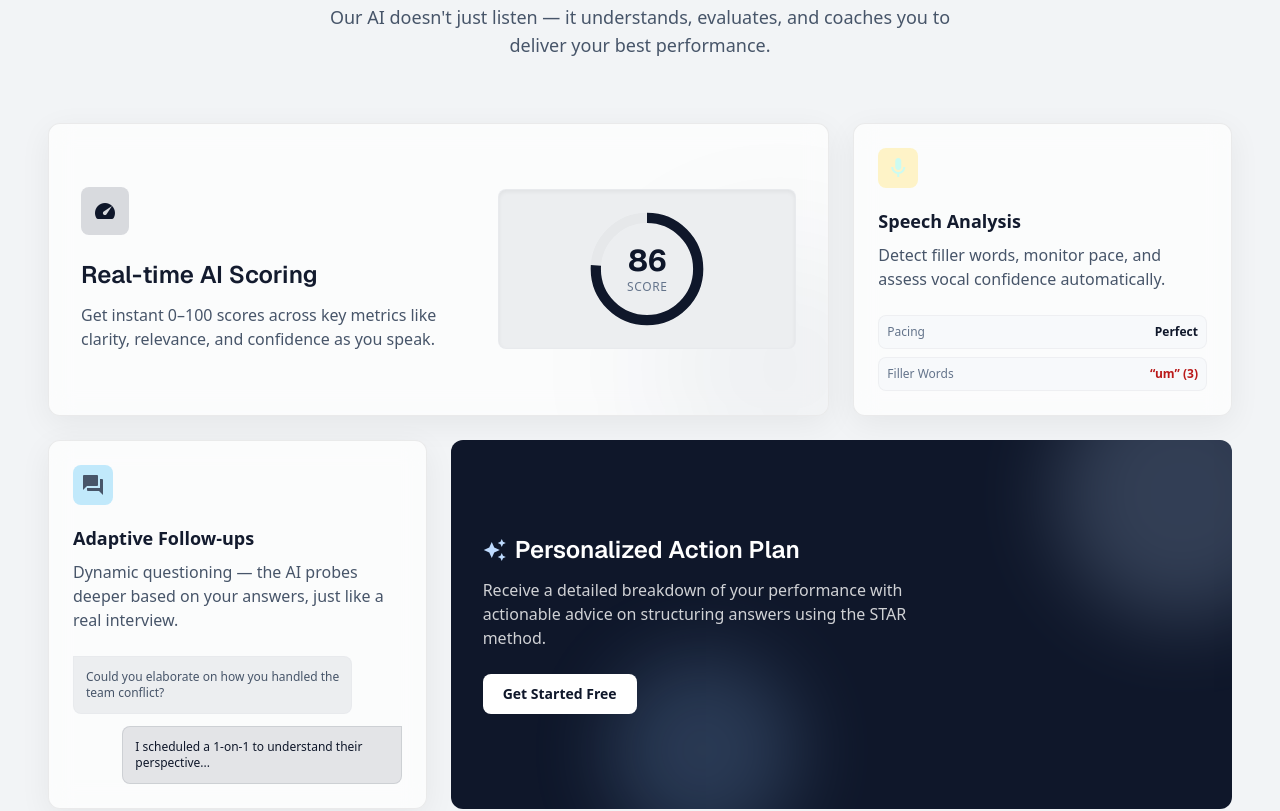
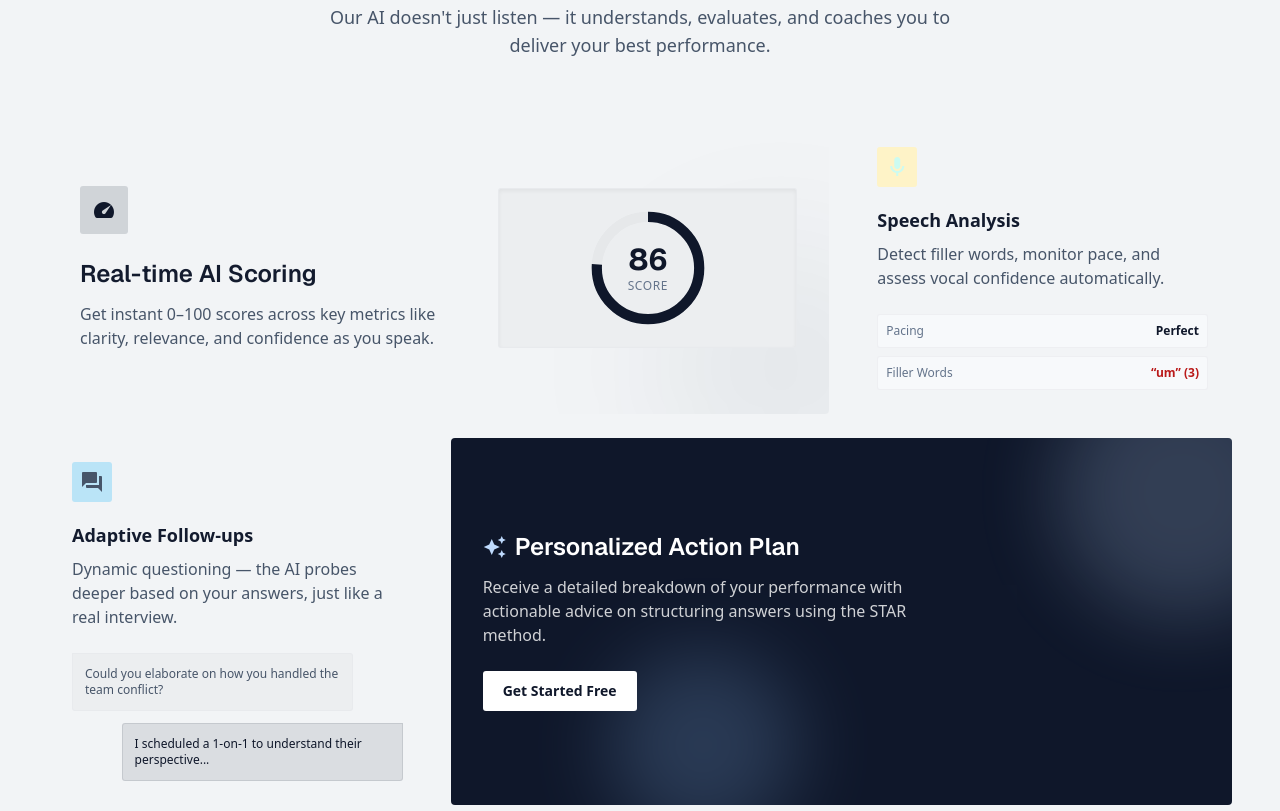
Before and after one commit to kkrriders/Multi-Agent-Chatbot-System, a Next.js app in the folder frontend/: page / in a window 1280 px wide. Shown: the part 940-1751 px from the top of the page. Built offline with nearby package versions, Linux system fonts and the light colour scheme.

Commit message:
feat: add Engineering Blueprint design tokens and blueprint-card system

```diff
--- a/frontend/app/globals.css
+++ b/frontend/app/globals.css
@@ -7,6 +7,7 @@
   --font-sans: var(--font-inter), ui-sans-serif, system-ui, sans-serif;
   --font-geist: 'Geist', ui-sans-serif, system-ui, sans-serif;
   --font-heading: 'Hanken Grotesk', var(--font-inter), ui-sans-serif, system-ui, sans-serif;
+  --font-mono: 'Geist Mono', ui-monospace, 'SFMono-Regular', Menlo, monospace;
 
   /* Semantic colors (used by shadcn/sonner) */
   --color-background: #f7f9fb;
@@ -22,7 +23,19 @@
   --color-accent-foreground: #191c1e;
   --color-destructive: #ba1a1a;
   --color-destructive-foreground: #ffffff;
-  --radius: 0.5rem;
+  --radius: 0.1875rem;
+  --radius-sm: 0.1875rem;
+  --radius-md: 0.1875rem;
+  --radius-lg: 0.1875rem;
+  --radius-xl: 0.25rem;
+  --radius-2xl: 0.25rem;
+  --radius-3xl: 0.25rem;
+
+  /* Hard, minimal-blur shadows — replaces Tailwind's soft default blur scale */
+  --shadow-sm: 1px 1px 0 0 rgb(0 0 0 / 0.12);
+  --shadow-md: 2px 2px 0 0 rgb(0 0 0 / 0.14);
+  --shadow-lg: 2px 2px 0 0 rgb(0 0 0 / 0.18);
+  --shadow-xl: 3px 3px 0 0 rgb(0 0 0 / 0.2);
 
   /* === Luminous Intelligence design tokens === */
 
@@ -32,6 +45,9 @@
   --color-slate-muted: #64748B;
   --color-amber-light: #FEF3C7;
   --color-white: #FFFFFF;
+
+  /* Blueprint accent — corner brackets, annotations, highlighted metrics */
+  --color-accent-warn: #f59e0b;
 
   /* Surface layers */
   --color-surface: #f7f9fb;
@@ -121,6 +137,7 @@
   --color-ink: #e3e2e6;
   --color-slate-muted: #94a3b8;
   --color-amber-light: #4a3b00;
+  --color-accent-warn: #fbbf24;
 
   /* Elevation ramp — each step must be LIGHTER than the last so cards visibly
      "pop" off the page background, same relationship as light mode (where
@@ -165,34 +182,51 @@
 }
 
 @layer components {
-  /* Theme-reactive glassmorphic card — uses color-mix() against the existing
-     surface/on-surface variables so it needs no separate .dark override.
-     Matches the Stitch mockups' .glass-card/.glass-panel treatment. */
-  .glass-card {
-    background-color: color-mix(in srgb, var(--color-surface-container-lowest) 70%, transparent);
-    backdrop-filter: blur(12px);
-    -webkit-backdrop-filter: blur(12px);
-    border: 1px solid color-mix(in srgb, var(--color-on-surface) 8%, transparent);
-    box-shadow: 0 8px 32px rgba(0, 0, 0, 0.06);
-    /* ponytail: isolate each blurred card into its own stacking context —
-       without this, adjacent glass-cards sharing a grid row can get merged
-       into one GPU compositor layer, which renders backdrop-filter as solid
-       black on some Chromium builds (repro'd with Role Match Score / Skill
-       Gaps sitting side-by-side; single-column cards never hit it). */
+  /* Blueprint card — flat surface, hairline border, corner brackets (no blur). */
+  .blueprint-card {
+    position: relative;
+    background-color: var(--color-surface-container);
+    border: 1px solid var(--color-outline-variant);
     isolation: isolate;
+    background-image:
+      linear-gradient(var(--color-accent-warn), var(--color-accent-warn)),
+      linear-gradient(var(--color-accent-warn), var(--color-accent-warn)),
+      linear-gradient(var(--color-accent-warn), var(--color-accent-warn)),
+      linear-gradient(var(--color-accent-warn), var(--color-accent-warn)),
+      linear-gradient(var(--color-accent-warn), var(--color-accent-warn)),
+      linear-gradient(var(--color-accent-warn), var(--color-accent-warn)),
+      linear-gradient(var(--color-accent-warn), var(--color-accent-warn)),
+      linear-gradient(var(--color-accent-warn), var(--color-accent-warn));
+    background-repeat: no-repeat;
+    background-size:
+      10px 2px, 2px 10px,
+      10px 2px, 2px 10px,
+      10px 2px, 2px 10px,
+      10px 2px, 2px 10px;
+    background-position:
+      top 0 left 0, top 0 left 0,
+      top 0 right 0, top 0 right 0,
+      bottom 0 left 0, bottom 0 left 0,
+      bottom 0 right 0, bottom 0 right 0;
   }
-  /* Translucent nav/header chrome — lighter blur, no border by default. */
-  .glass-nav {
-    background-color: color-mix(in srgb, var(--color-surface) 80%, transparent);
-    backdrop-filter: blur(20px);
-    -webkit-backdrop-filter: blur(20px);
+  /* Flat nav/header chrome — no blur, hairline bottom border. */
+  .blueprint-nav {
+    background-color: var(--color-surface);
+    border-bottom: 1px solid var(--color-outline-variant);
+  }
+  /* Subtle graph-paper texture for hero/section backgrounds only. */
+  .blueprint-grid {
+    background-image:
+      linear-gradient(color-mix(in srgb, var(--color-on-surface) 6%, transparent) 1px, transparent 1px),
+      linear-gradient(90deg, color-mix(in srgb, var(--color-on-surface) 6%, transparent) 1px, transparent 1px);
+    background-size: 40px 40px;
   }
 }
 
 @layer base {
   * {
     border-color: var(--color-outline-variant);
-    transition: background-color 0.25s ease, color 0.25s ease, border-color 0.25s ease, fill 0.25s ease;
+    transition: background-color 0.15s ease-out, color 0.15s ease-out, border-color 0.15s ease-out, fill 0.15s ease-out;
   }
   body {
     background-color: var(--color-background);
--- a/frontend/app/layout.tsx
+++ b/frontend/app/layout.tsx
@@ -26,6 +26,10 @@
           rel="stylesheet"
         />
         <link
+          href="https://fonts.googleapis.com/css2?family=Geist+Mono:wght@400;500;600;700&display=swap"
+          rel="stylesheet"
+        />
+        <link
           href="https://fonts.googleapis.com/css2?family=Hanken+Grotesk:wght@600;700&display=swap"
           rel="stylesheet"
         />
```
